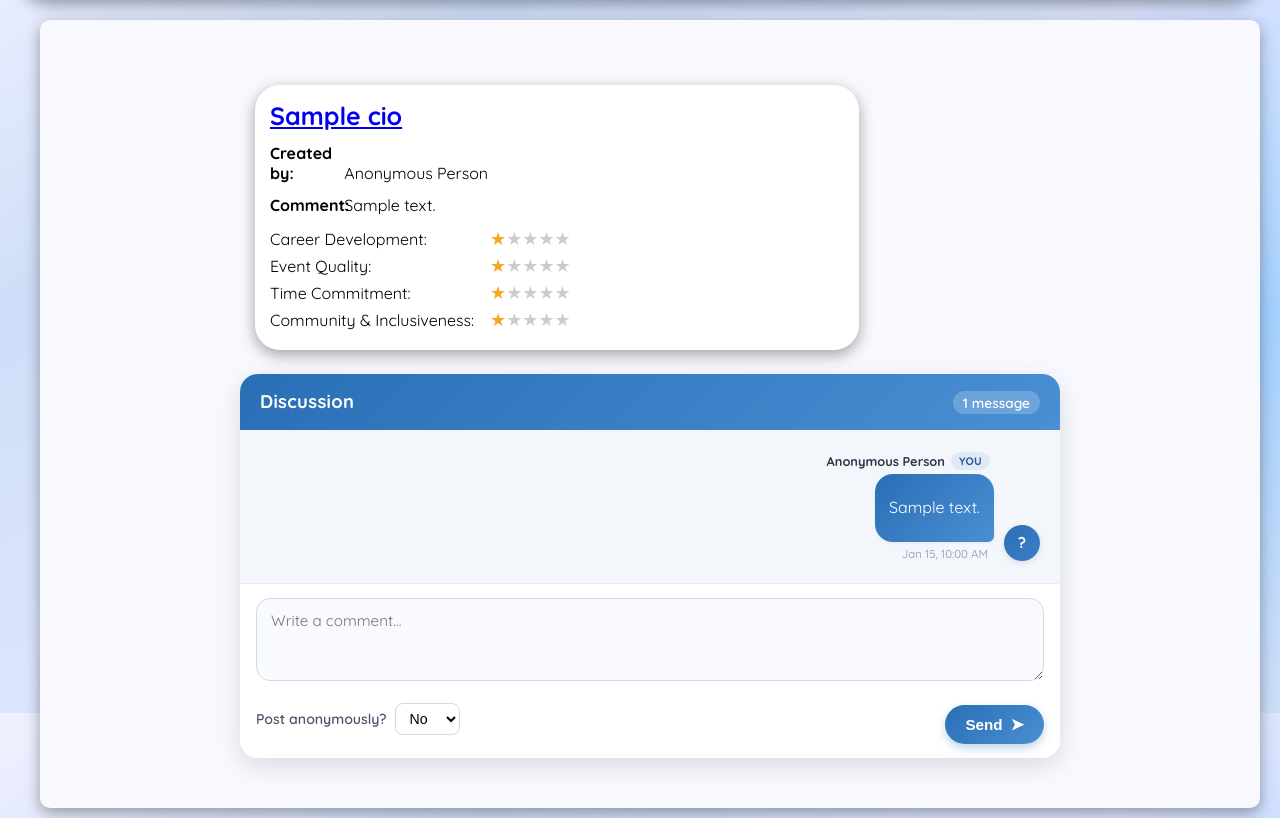
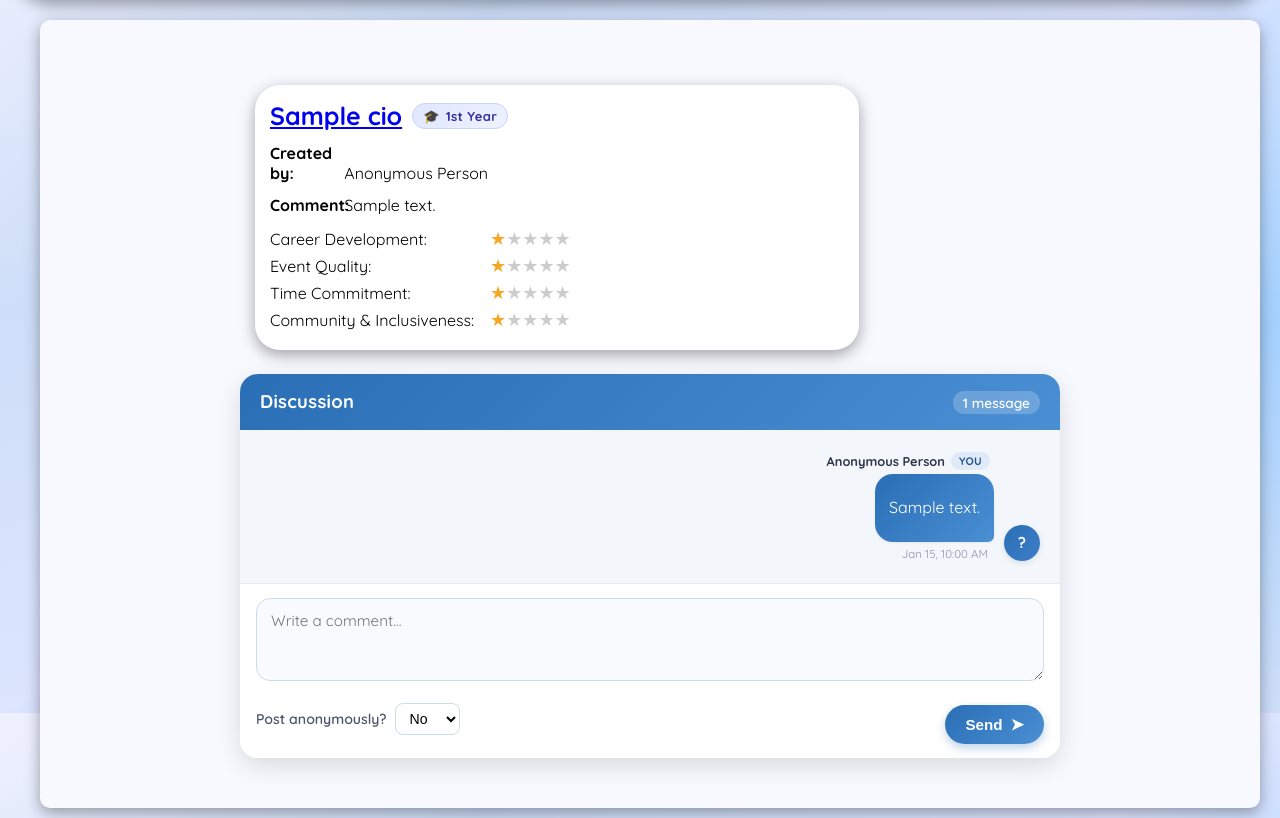
Before and after one commit to SafaaMahbub/CIO_Forum, a Django app: page /review/1/ in a window 1280 px wide. Shown: the part 87-905 px from the top of the page. Run offline with Django 4.2, Linux system fonts and the light colour scheme; a user stored in the database is signed in; tables that the repository leaves empty hold one stand-in row (values such as "Sample post"); grey boxes marked "Sample" are stand-in pictures; data that the repository does not hold is empty; some web fonts are replaced.

Commit message:
update each review to have a year tag

```diff
--- a/core/forms.py
+++ b/core/forms.py
@@ -32,6 +32,13 @@ class UploadedFileForm(forms.ModelForm):
         fields = ["title", "file"]
 
 RATING_CHOICES = [(None, "No rating")] + [(i, str(i)) for i in range(1, 6)]
+YEAR_CHOICES = [
+    ("", "Prefer not to say"),
+    (1, "1st Year"),
+    (2, "2nd Year"),
+    (3, "3rd Year"),
+    (4, "4th Year"),
+]
 
 class ReviewForm(forms.Form):
     cio = forms.ModelChoiceField(queryset=CIO.objects.all(), label="Select a CIO")
@@ -41,6 +48,13 @@ class ReviewForm(forms.Form):
         coerce=lambda x: x == "True",
         required=True,
         label="Submit anonymously?",
+    )
+    year = forms.TypedChoiceField(
+        choices=YEAR_CHOICES,
+        coerce=int,
+        required=False,
+        empty_value=None,
+        label="Your year (optional)",
     )
     rating_career_development = forms.TypedChoiceField(
         choices=RATING_CHOICES, coerce=int, required=False,
--- a/core/models.py
+++ b/core/models.py
@@ -163,11 +163,21 @@ def save_user_profile(sender, instance, **kwargs):
 
 class Review(models.Model):
     RATING_CHOICES = [(i, str(i)) for i in range(1, 6)]
+    YEAR_CHOICES = [
+        (1, "1st Year"),
+        (2, "2nd Year"),
+        (3, "3rd Year"),
+        (4, "4th Year"),
+    ]
 
     profile = models.ForeignKey(Profile, on_delete=models.CASCADE)
     cio = models.ForeignKey(CIO, on_delete=models.CASCADE)
     comment = models.TextField(blank=True)
     anonymous = models.BooleanField(default=False)
+    year = models.IntegerField(
+        choices=YEAR_CHOICES, null=True, blank=True,
+        help_text="Reviewer's year at the time of the review (optional).",
+    )
 
     rating_career_development = models.IntegerField(
         choices=RATING_CHOICES, null=True, blank=True,
--- a/core/static/css/style.css
+++ b/core/static/css/style.css
@@ -608,6 +608,25 @@ button:hover {
     color: #1f6b2a;
     font-size: 14px;
     font-weight: 700;
+}
+
+.review-year-badge {
+    display: inline-flex;
+    align-items: center;
+    padding: 4px 10px;
+    border-radius: 999px;
+    background: linear-gradient(135deg, #e0e7ff 0%, #eef2ff 100%);
+    color: #3730a3;
+    font-size: 13px;
+    font-weight: 700;
+    letter-spacing: 0.3px;
+    border: 1px solid #c7d2fe;
+}
+
+.review-year-badge::before {
+    content: "\1F393";
+    margin-right: 6px;
+    font-size: 13px;
 }
 
 /* =====================================================
--- a/core/views.py
+++ b/core/views.py
@@ -259,6 +259,7 @@ def create_review(request):
                 cio=cio,
                 comment=form.cleaned_data["comment"],
                 anonymous=form.cleaned_data["anonymous"],
+                year=form.cleaned_data.get("year"),
                 rating_career_development=form.cleaned_data.get("rating_career_development"),
                 rating_event_quality=form.cleaned_data.get("rating_event_quality"),
                 rating_time_commitment=form.cleaned_data.get("rating_time_commitment"),
--- a/templates/cio_homepage.html
+++ b/templates/cio_homepage.html
@@ -107,6 +107,11 @@
         {% if reviews %}
             {% for r in reviews %}
                 <div class="review-block">
+                    {% if r.year %}
+                        <div class="review-header">
+                            <span class="review-year-badge">{{ r.get_year_display }}</span>
+                        </div>
+                    {% endif %}
                     <p><strong>Created by:</strong> {% if r.anonymous %}Anonymous Person{% else %}{{ r.profile.user.email }}{% endif %}</p>
                     <p><strong>Comment:</strong> {{ r.comment }}</p>
                     <div class="review-ratings">
--- a/templates/create_review.html
+++ b/templates/create_review.html
@@ -24,6 +24,12 @@
                 <ul class="alert">{% for e in form.anonymous.errors %}<li>{{ e }}</li>{% endfor %}</ul>
             {% endif %}
 
+            {{ form.year.label_tag }}
+            {{ form.year }}
+            {% if form.year.errors %}
+                <ul class="alert">{% for e in form.year.errors %}<li>{{ e }}</li>{% endfor %}</ul>
+            {% endif %}
+
             {% for field in form %}
                 {% if field.name|slice:":7" == "rating_" %}
                 <div class="star-rating-group">
--- a/templates/home.html
+++ b/templates/home.html
@@ -110,6 +110,9 @@
                             {% if r.is_member_verified %}
                                 <span class="review-verified-badge">Member Verified</span>
                             {% endif %}
+                            {% if r.year %}
+                                <span class="review-year-badge">{{ r.get_year_display }}</span>
+                            {% endif %}
                         </div>
                         <p>Created by: {% if r.anonymous %}Anonymous Person{% else %}{{ r.profile.user.email }}{% endif %}</p>
                         <p>Comment: {{ r.comment }}</p>
--- a/templates/review_detail.html
+++ b/templates/review_detail.html
@@ -12,6 +12,9 @@
             </h2>
             {% if review.is_member_verified %}
                 <span class="review-verified-badge">Member Verified</span>
+            {% endif %}
+            {% if review.year %}
+                <span class="review-year-badge">{{ review.get_year_display }}</span>
             {% endif %}
         </div>
         <p><strong>Created by:</strong>
--- a/templates/view_all_reviews.html
+++ b/templates/view_all_reviews.html
@@ -22,6 +22,9 @@
                     <h3 class="cio-name">{{ r.cio.name }}</h3>
                     {% if r.is_member_verified %}
                         <span class="review-verified-badge">Member Verified</span>
+                    {% endif %}
+                    {% if r.year %}
+                        <span class="review-year-badge">{{ r.get_year_display }}</span>
                     {% endif %}
                 </div>
                 <p>Created by: {% if r.anonymous %}Anonymous Person{% else %}{{ r.profile.user.email }}{% endif %}</p>
```
Also changed, not shown: core/migrations/0021_review_year.py (added).
